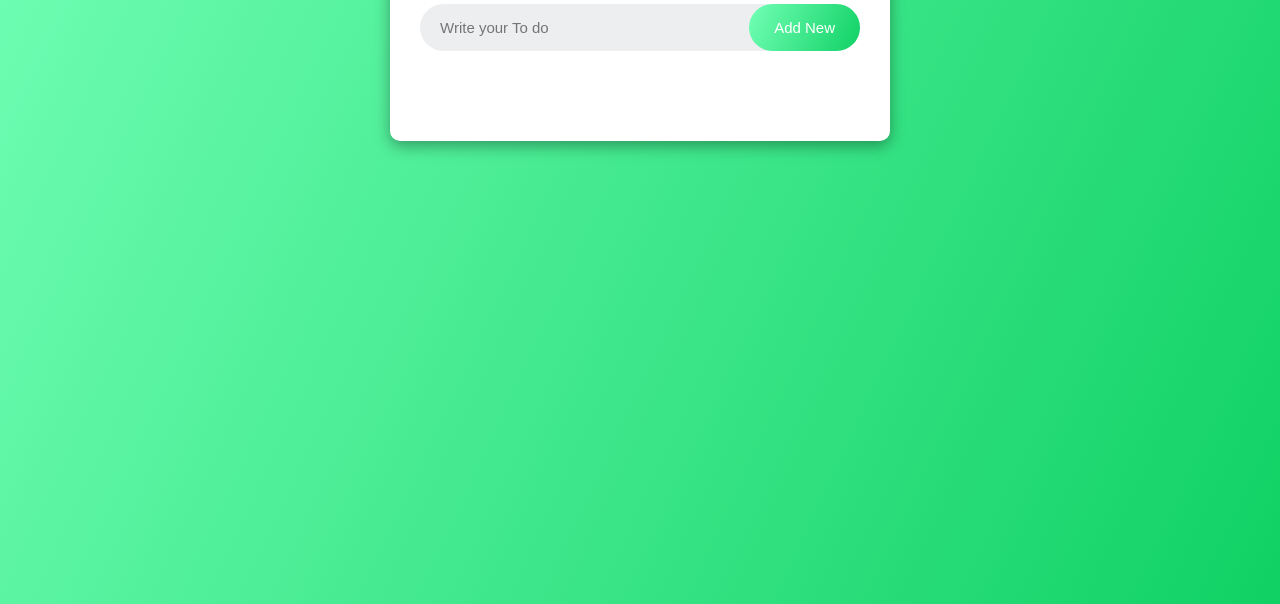
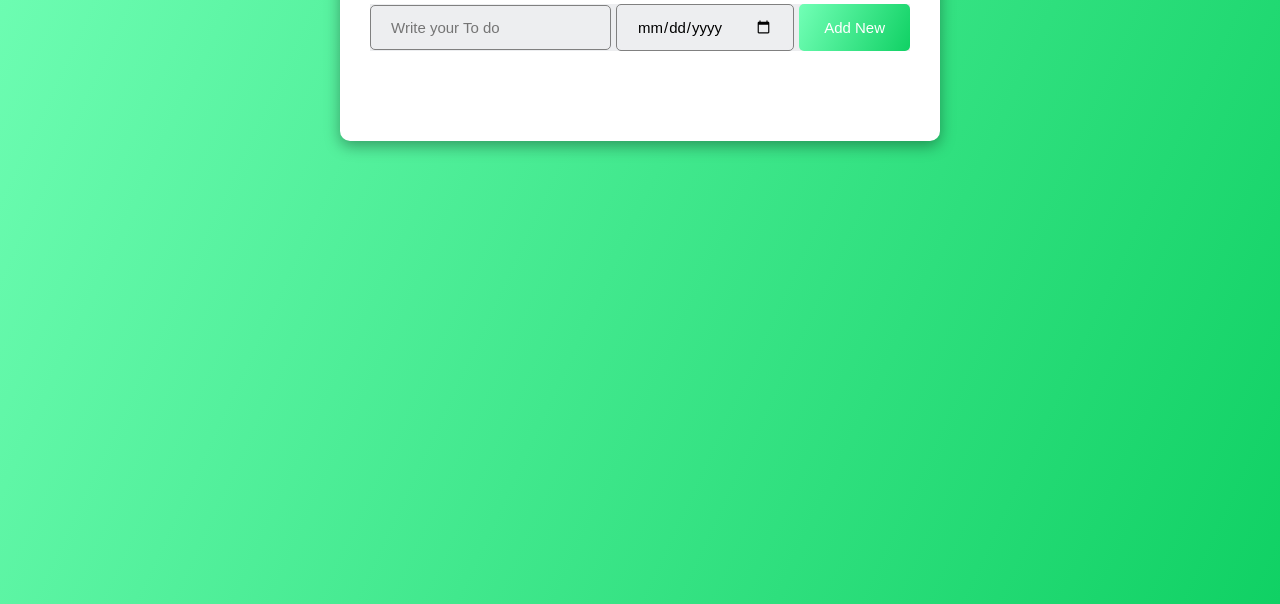
Before and after one commit to BinMamun/To-do-list, a plain HTML site: page index.html in a window 1280 px wide. Shown: the part 196-800 px from the top of the page. Drawn offline with Linux system fonts and the light colour scheme.

Commit message:
create date element

```diff
--- a/Script/scripts.js
+++ b/Script/scripts.js
@@ -11,6 +11,7 @@ showList(); // display the previous list data after loading the page.
 addButton.addEventListener("click", () => {
   if (inputBox.value === "") {
     message.innerHTML = "Input field is empty";
+    message.classList.add("message");
   }
   else {
     const li = document.createElement("li");
@@ -40,6 +41,7 @@ inputBox.addEventListener("keydown", (event) => {
   if (event.key === "Enter") {
     if (inputBox.value === "") {
       message.innerHTML = "Input field is empty";
+      message.classList.add("message");
     }
     else {
       const li = document.createElement("li");
--- a/index.html
+++ b/index.html
@@ -14,7 +14,8 @@
                 <h2>To-Do List <img src="./images/checklist.png"></h2>
             </div>
             <div class="header">
-                <input type="text" class="js-input-box" placeholder="Write your To do">
+                <input type="text" class="js-input-box text-input" placeholder="Write your To do">
+                <input type="date" name="" id="">
                 <button class="js-add-new-button">Add New</button>
             </div>
             <p class="js-message"></p>
--- a/styles.css
+++ b/styles.css
@@ -18,7 +18,7 @@ body {
 
 .card {
     width: 100%;
-    max-width: 500px;
+    max-width: 600px;
     background: white;
     margin: 100px auto 20px;
     box-shadow: rgba(0, 0, 0, 0.35) 0px 5px 15px;
@@ -40,20 +40,21 @@ body {
 
 .header {
     display: flex;
+    gap: 5px;
     align-items: center;
     justify-content: space-around;
     background-color: #edeef0;
     margin-bottom: 20px;
-    border-radius: 30px;
+    /* border-radius: 30px; */
 }
 
 .header input {
     flex: 1;
     padding: 13px 20px;
     width: 300px;
-    border: none;
+    border: 1px solid grey;
     outline: none;
-    border-radius: 20px;
+    border-radius: 5px;
     background: transparent;
     font-size: 15px;
 }
@@ -62,7 +63,7 @@ body {
     border: none;
     background: linear-gradient(295deg, rgba(16, 209, 100, 1) 0%, rgba(114, 255, 182, 1) 100%);
     padding: 15px 25px;
-    border-radius: 30px;
+    border-radius: 5px;
     cursor: pointer;
     font-size: 15px;
     color: white;
@@ -115,3 +116,7 @@ ul li span {
 ul li span:hover {
     background-color: rgb(227, 227, 227);
 }
+
+.message {
+    color: red;
+}
```
